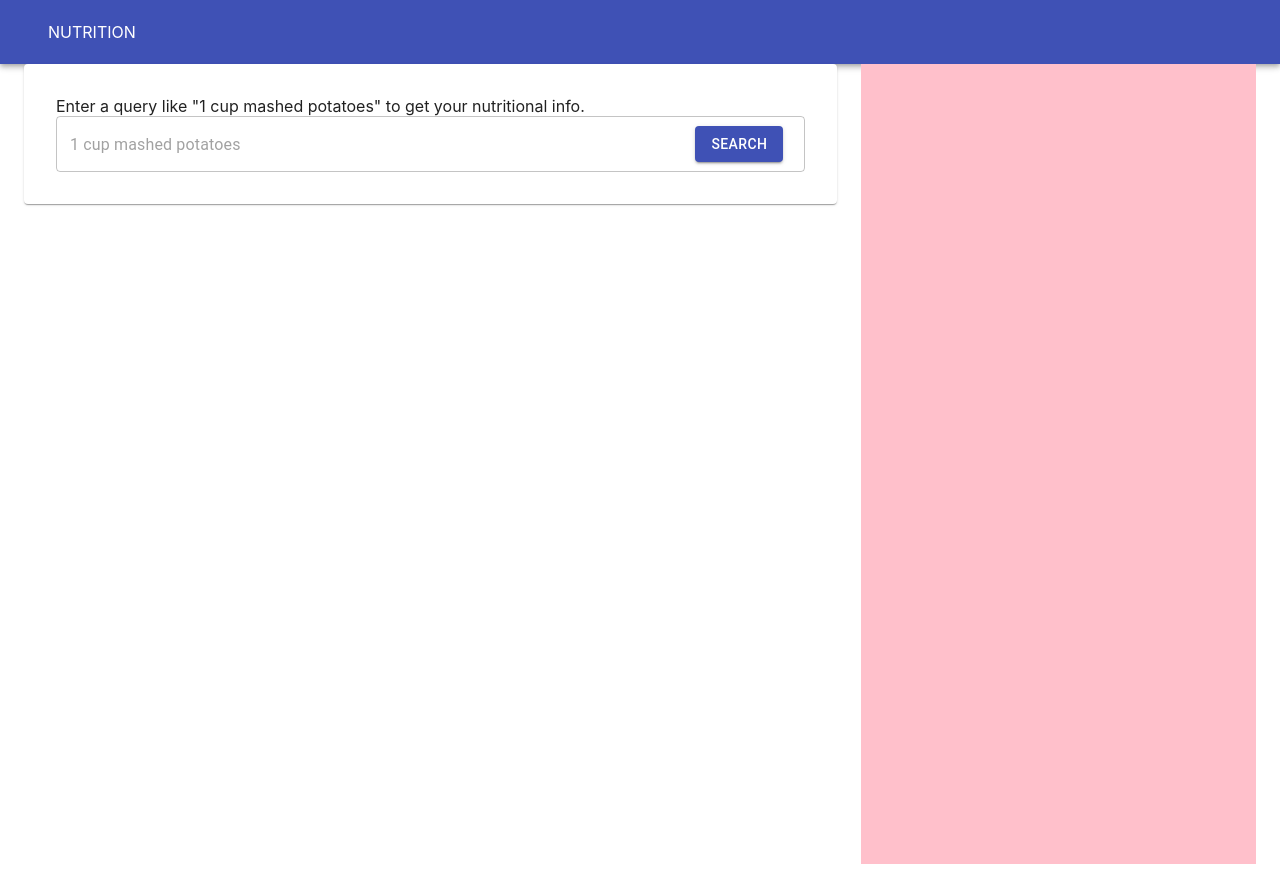
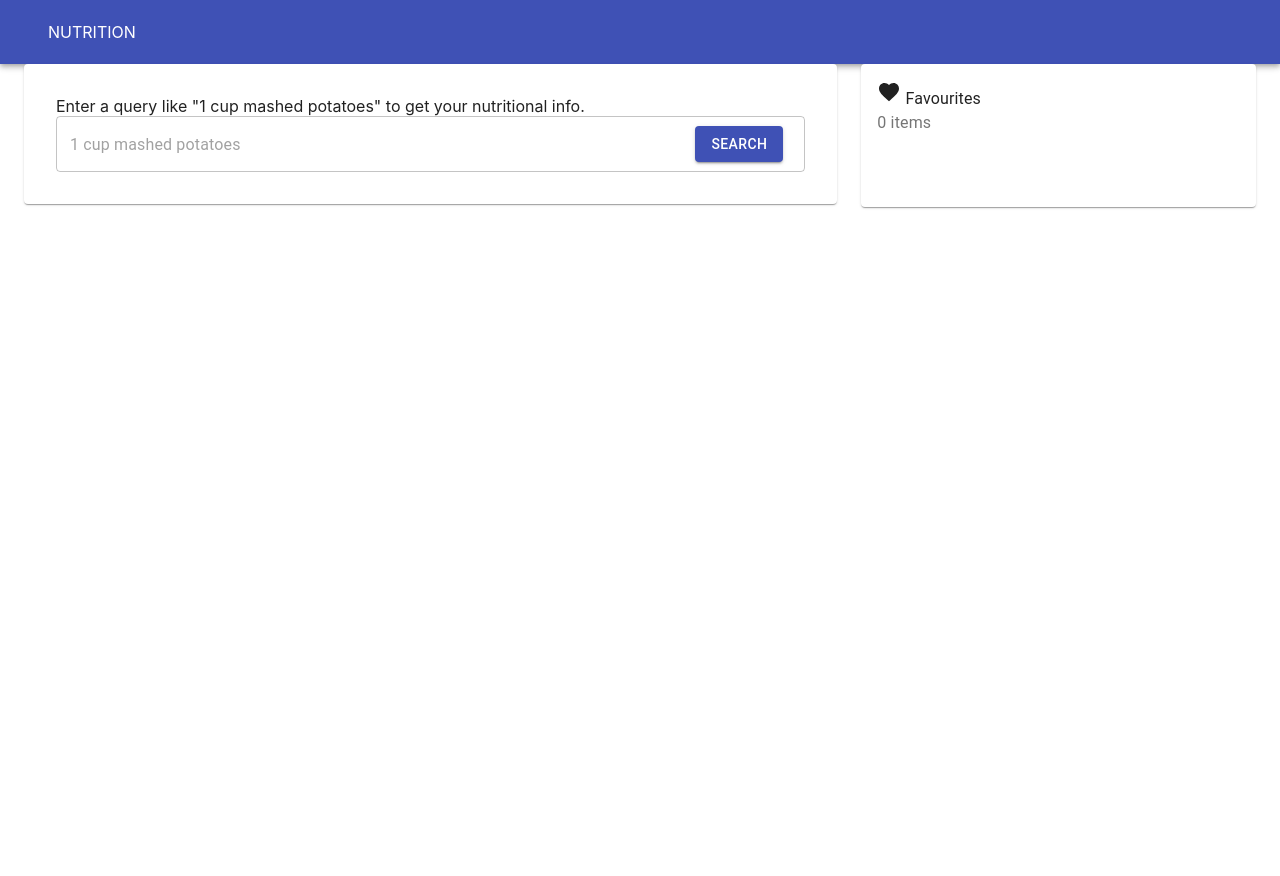
Before and after one commit to elroyantao/tuune-test, a React (Create React App) app: page / in a window 1280 px wide. After the commit the page ends 800 px from the top, so only its background shows below. Built offline with nearby package versions, Linux system fonts and the light colour scheme.

Commit message:
added favourites view

```diff
--- /dev/null
+++ b/src/components/Favourites/Favourites.js
@@ -0,0 +1,60 @@
+import React from 'react'
+import PropTypes from 'prop-types'
+import {
+  Avatar,
+  Card,
+  CardContent,
+  CardHeader,
+  IconButton,
+  List,
+  ListItem,
+  ListItemAvatar,
+  ListItemSecondaryAction,
+  ListItemText,
+  Typography
+} from '@material-ui/core'
+import FavoriteIcon from '@material-ui/icons/Favorite'
+
+const Favourites = ({ favourites, favList, removeFav }) => {
+  return (
+    <Card>
+      <CardHeader
+        title={
+          <Typography>
+            <FavoriteIcon /> Favourites
+          </Typography>
+        }
+        subheader={`${favList.length} items`}
+      />
+      <CardContent>
+        <List>
+          {favList.map((id) => {
+            const food = favourites[id]
+            const { ndb_no, food_name, photo } = food
+            return (
+              <ListItem key={ndb_no}>
+                <ListItemAvatar>
+                  <Avatar alt={food_name} src={photo.thumb} />
+                </ListItemAvatar>
+                <ListItemText primary={food_name} />
+                <ListItemSecondaryAction>
+                  <IconButton onClick={() => removeFav(food)}>
+                    <FavoriteIcon />
+                  </IconButton>
+                </ListItemSecondaryAction>
+              </ListItem>
+            )
+          })}
+        </List>
+      </CardContent>
+    </Card>
+  )
+}
+
+Favourites.propTypes = {
+  favourites: PropTypes.object.isRequired,
+  favList: PropTypes.arrayOf(PropTypes.number).isRequired,
+  removeFav: PropTypes.func.isRequired
+}
+
+export default Favourites
--- a/src/components/FoodTable/FoodTable.js
+++ b/src/components/FoodTable/FoodTable.js
@@ -1,6 +1,7 @@
 import React from 'react'
 import PropTypes from 'prop-types'
 import {
+  IconButton,
   Paper,
   Table,
   TableBody,
@@ -59,8 +60,10 @@ const FoodTable = ({ foods, favourites, addFav, removeFav }) => {
                 <TableCell>{nf_calories} kcal</TableCell>
                 <TableCell>{serving_weight_grams} g</TableCell>
                 <TableCell>{tags.food_group}</TableCell>
-                <TableCell onClick={favClicked(food)}>
-                  {favourites[ndb_no] ? <FavoriteIcon /> : <FavoriteBorderIcon />}
+                <TableCell>
+                  <IconButton onClick={favClicked(food)}>
+                    {favourites[ndb_no] ? <FavoriteIcon /> : <FavoriteBorderIcon />}
+                  </IconButton>
                 </TableCell>
               </TableRow>
             )
--- a/src/container/FoodContainer/FoodContainer.js
+++ b/src/container/FoodContainer/FoodContainer.js
@@ -5,6 +5,7 @@ import SearchFoods from '../../components/SearchFoods/SearchFoods'
 import fetchNutrients from '../../api/fetchNutrients'
 import FoodTable from '../../components/FoodTable/FoodTable'
 import favouriteReducer, { initialFavourites } from '../../reducers/favouriteReducer'
+import Favourites from '../../components/Favourites/Favourites'
 
 const FoodContainer = () => {
   const [foods, setFoods] = useState([])
@@ -36,7 +37,11 @@ const FoodContainer = () => {
         </Paper>
       </Grid>
       <Grid item xs={12} md={4}>
-        <div style={{ height: '100vh', background: 'pink' }}></div>
+        <Favourites
+          favourites={favourites.entity}
+          favList={favourites.list}
+          removeFav={updateFav('REMOVE_FAVOURITE')}
+        />
       </Grid>
     </Grid>
   )
```
